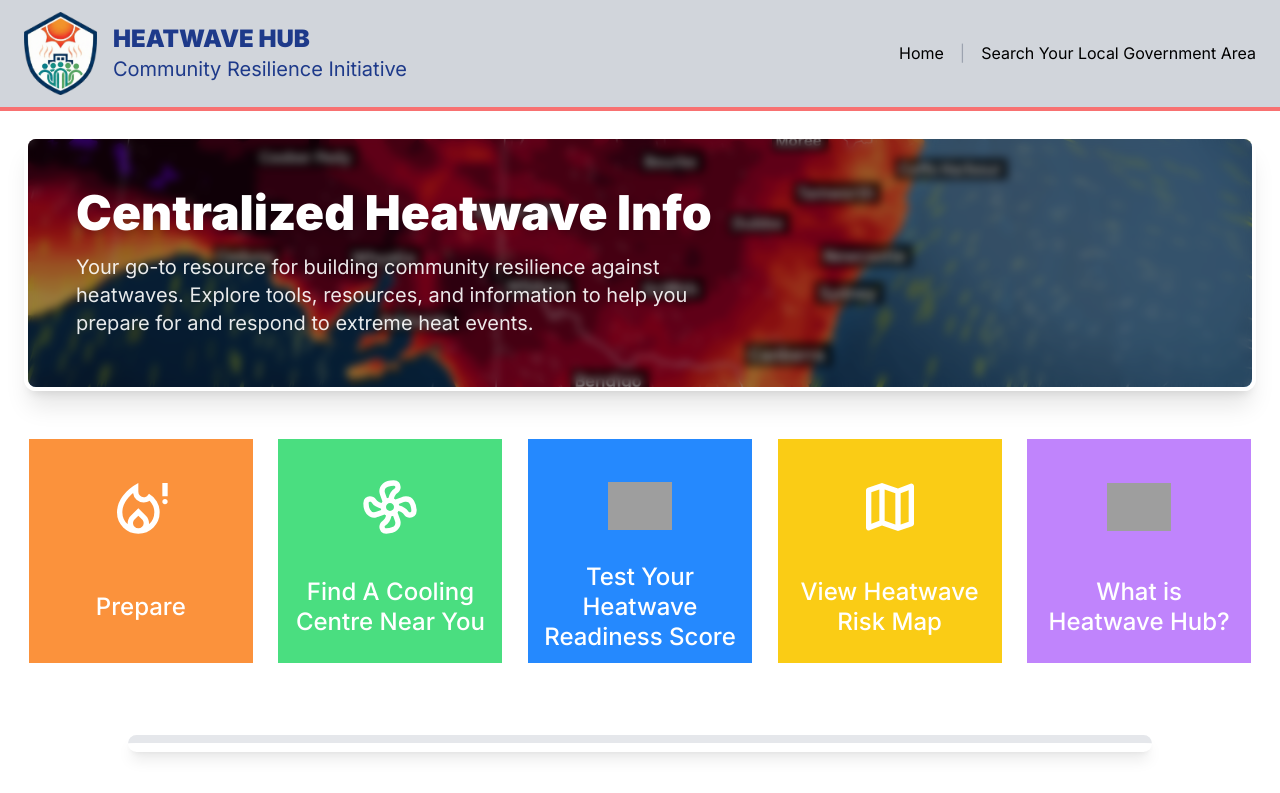
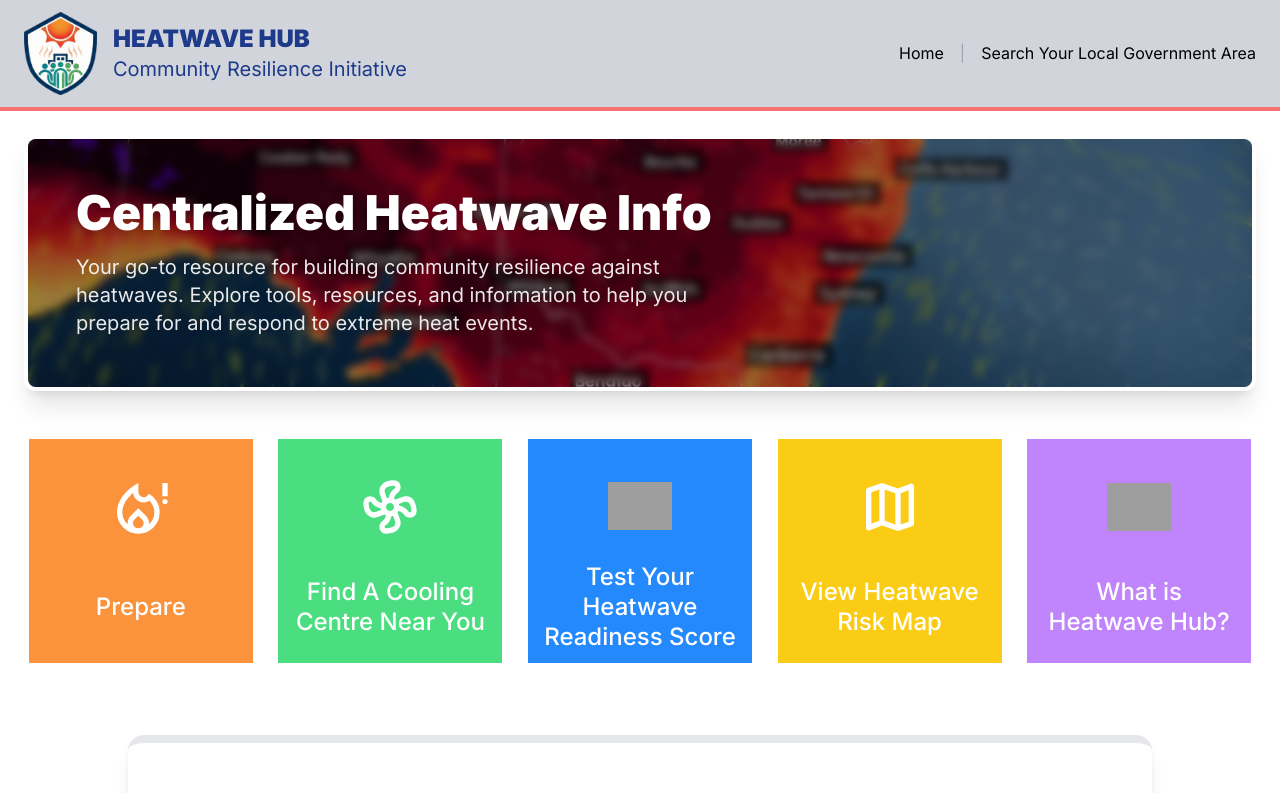
Before and after one commit to RubinInsert/HeatwaveHub, a Next.js app: page / in a window 1280 px wide. Shown: the top 793 px of the page. Built offline with nearby package versions, Linux system fonts and the light colour scheme; grey boxes are pictures that could not be loaded; a web font is replaced by a local one.

Commit message:
Fix Homescreen clipping

```diff
--- a/app/page.tsx
+++ b/app/page.tsx
@@ -87,7 +87,7 @@ export default function Page() {
         </div>
       </section>
 
-      <section className="mt-12 md:ml-32 md:mr-32 border-t-8 border-gray-200 hover:border-orange-400 transition-colors duration-200 shadow-lg bg-white rounded-2xl overflow-hidden">
+      <section className="mt-12 md:ml-32 md:mr-32 border-t-8 border-gray-200 hover:border-orange-400 transition-colors duration-200 shadow-lg bg-white rounded-2xl">
         <div className="p-8 md:p-12 ">
           {/* Header Section */}
           <div className="flex flex-col md:flex-row md:items-end justify-between gap-4 mb-12 border-b border-gray-100 pb-8">
```
